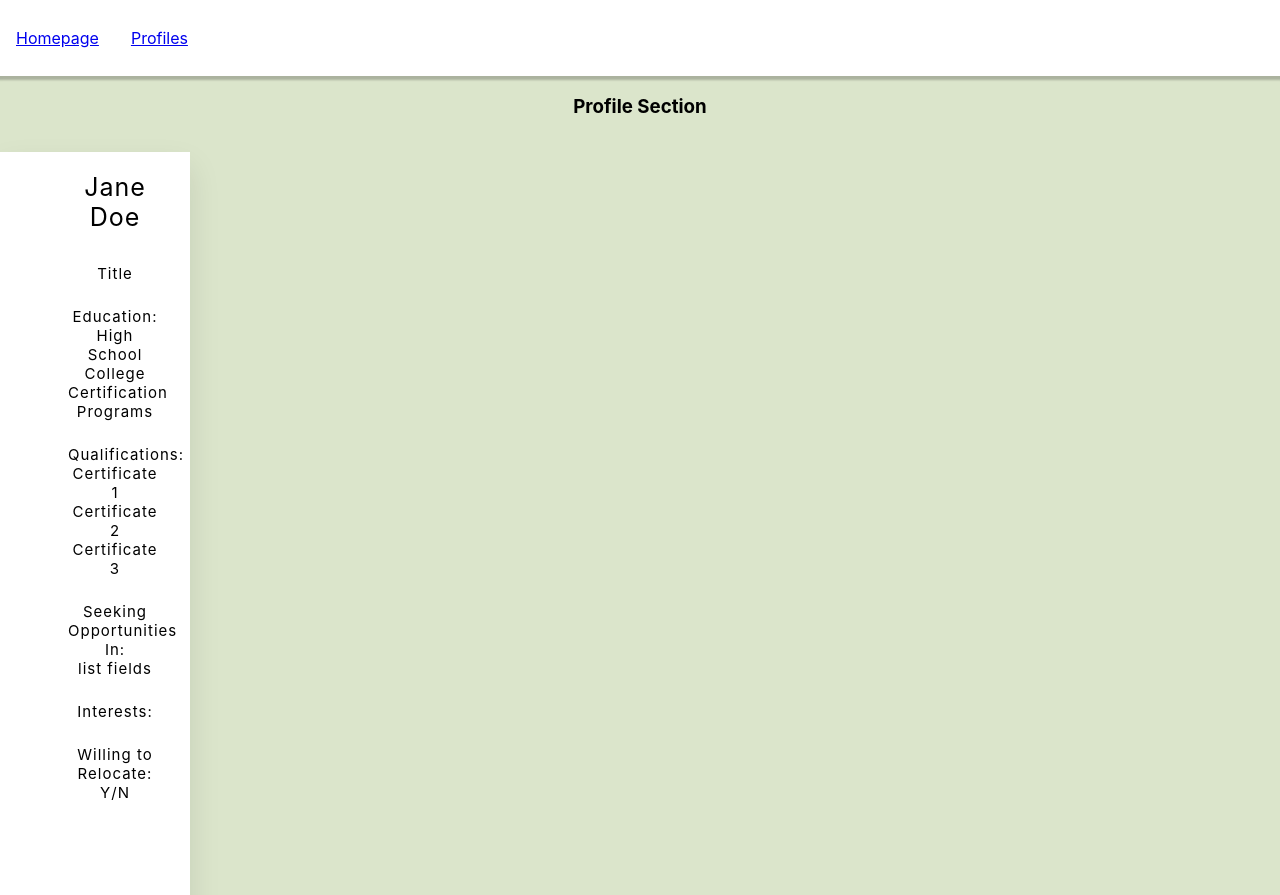
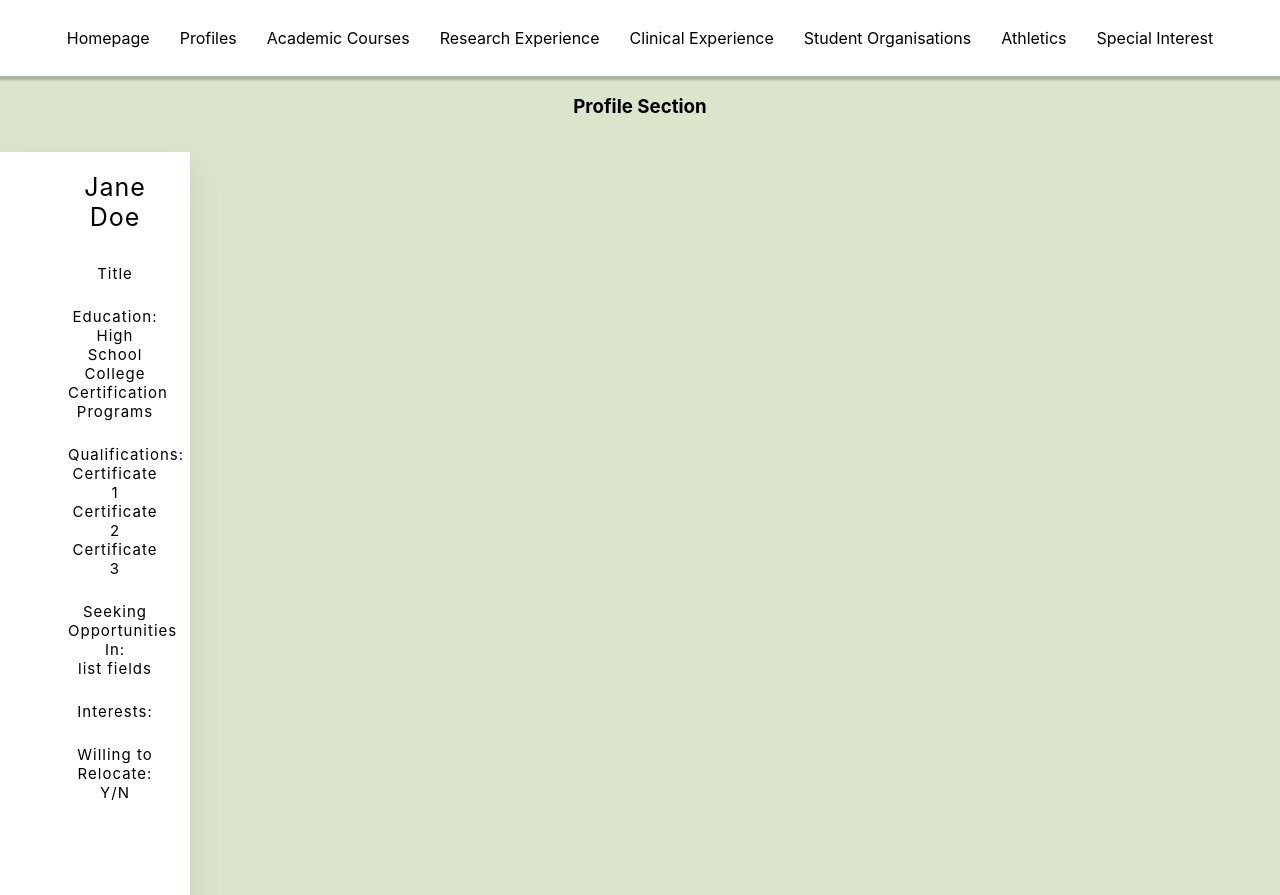
Before and after one commit to healthhub-platform/health-hub, a React (Create React App) app: page /Profiles in a window 1280 px wide. Built offline with nearby package versions, Linux system fonts and the light colour scheme.

Commit message:
Updated Navbar

```diff
--- a/src/components/Navbar.css
+++ b/src/components/Navbar.css
@@ -3,9 +3,31 @@
     width: 100%;
     display: flex;
     align-items: center;
+    justify-content: space-around; /* Distributes items evenly */
     position: relative;
     padding: 0.5rem 0rem;
     background-color: #fff;
     color: black;
     box-shadow: 0 2px 2px 2px rgba(9, 9, 9, 0.23);
-  }
+}
+
+.navigation ul {
+    display: flex; /* To make items align horizontally */
+    list-style: none; /* Removes the bullet points */
+    padding: 0;
+    margin: 0;
+}
+
+.navigation li {
+    margin: 0 15px; /* Spacing between navbar items */
+}
+
+.navigation a {
+    text-decoration: none;
+    color: black;
+    transition: color 0.3s; /* Smooth color transition on hover */
+}
+
+.navigation a:hover {
+    color: #007BFF; /* Change color on hover */
+}
--- a/src/components/Navbar.js
+++ b/src/components/Navbar.js
@@ -1,15 +1,36 @@
 import React from 'react';
 import "./Navbar.css";
 import { NavLink } from "react-router-dom";
+
 const Navbar= () => {
     return (
         <div className="navigation">
+            <ul>
                 <li>
                     <NavLink to="/">Homepage</NavLink>
                 </li>
                 <li>
                     <NavLink to="/Profiles">Profiles</NavLink>
                 </li>
+                <li>
+                    <NavLink to="/AcademicCourses">Academic Courses</NavLink>
+                </li>
+                <li>
+                    <NavLink to="/ResearchExperience">Research Experience</NavLink>
+                </li>
+                <li>
+                    <NavLink to="/ClinicalExperience">Clinical Experience</NavLink>
+                </li>
+                <li>
+                    <NavLink to="/StudentOrganisations">Student Organisations</NavLink>
+                </li>
+                <li>
+                    <NavLink to="/Athletics">Athletics</NavLink>
+                </li>
+                <li>
+                    <NavLink to="/SpecialInterest">Special Interest</NavLink>
+                </li>
+            </ul>
         </div>
     );
 }
```
Lines whose indentation alone changed are shown as unchanged.
